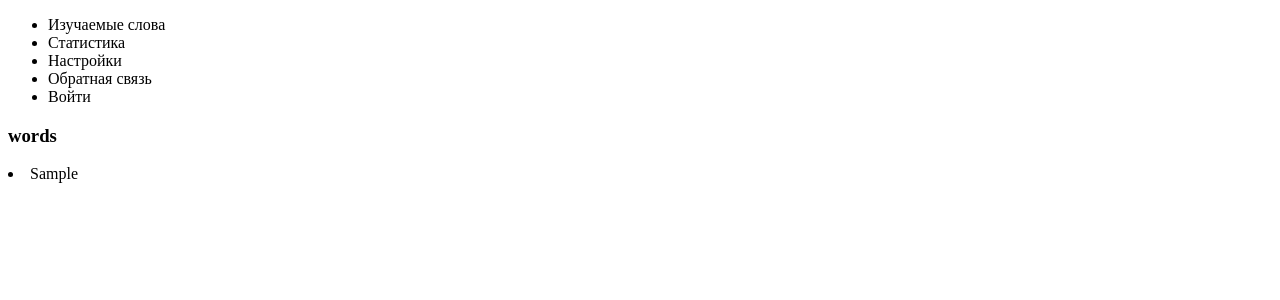
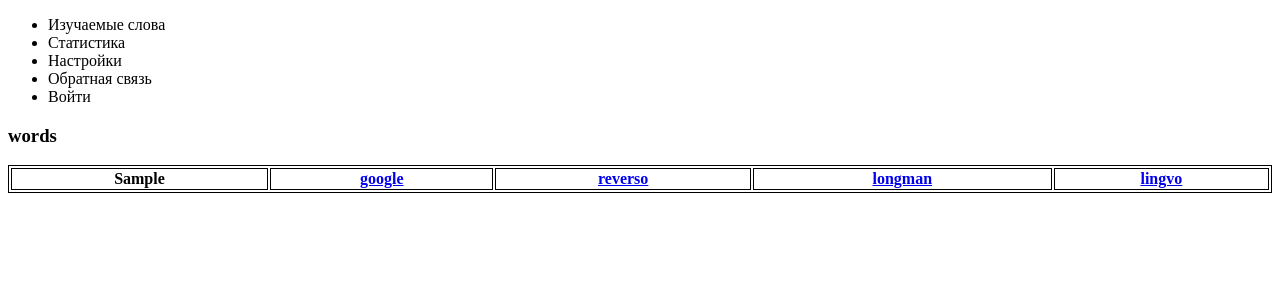
Before and after one commit to OlegPkCode/learn-english-words, a Django app: page / in a window 1280 px wide. Shown: the top 300 px of the page. Run offline with Django 4.2, Linux system fonts and the light colour scheme; tables that the repository leaves empty hold one stand-in row (values such as "Sample post"); lists and menus that the app fills with data are empty.

Commit message:
refactor: setup template index.html

```diff
--- a/english_words/words/models.py
+++ b/english_words/words/models.py
@@ -7,6 +7,9 @@ class Categories(models.Model):
     class Meta:
         verbose_name = 'Category'
         verbose_name_plural = 'Categories'
+
+    def __str__(self):
+        return self.name
 
 
 class Dictionaries(models.Model):
--- a/english_words/words/templates/words/base.html
+++ b/english_words/words/templates/words/base.html
@@ -1,5 +1,12 @@
 <!DOCTYPE html>
 <html lang="en">
+
+<style>
+table, th, td {
+  border:1px solid black;
+}
+</style>
+
 <head>
     <meta charset="UTF-8"/>
     <title>{{ title }}</title>
--- a/english_words/words/templates/words/index.html
+++ b/english_words/words/templates/words/index.html
@@ -1,10 +1,20 @@
 {% extends 'words/base.html' %}
+
 
 {% block content %}
 <h3>{{ title }}</h3>
 
 {% for w in words %}
-<li>{{ w.word }}</li>
+<table style="width:100%">
+    <tr>
+        <th> {{ w.word }}</th>
+        <th><a href="https://translate.google.ru/?hl=ru&tab=wT&sl=en&tl=ru&text={{ w.word }}%0A&op=translate">google</a></th>
+        <th><a href="https://context.reverso.net/translation/english-russian/{{ w.word }}">reverso</a></th>
+        <th><a href="https://www.ldoceonline.com/dictionary/{{ w.word }}">longman</a></th>
+        <th><a href="https://www.lingvolive.com/ru-ru/translate/en-ru/{{ w.word }}">lingvo</a></th>
+    </tr>
+</table>
 {% endfor %}
 
+
 {% endblock %}
```
